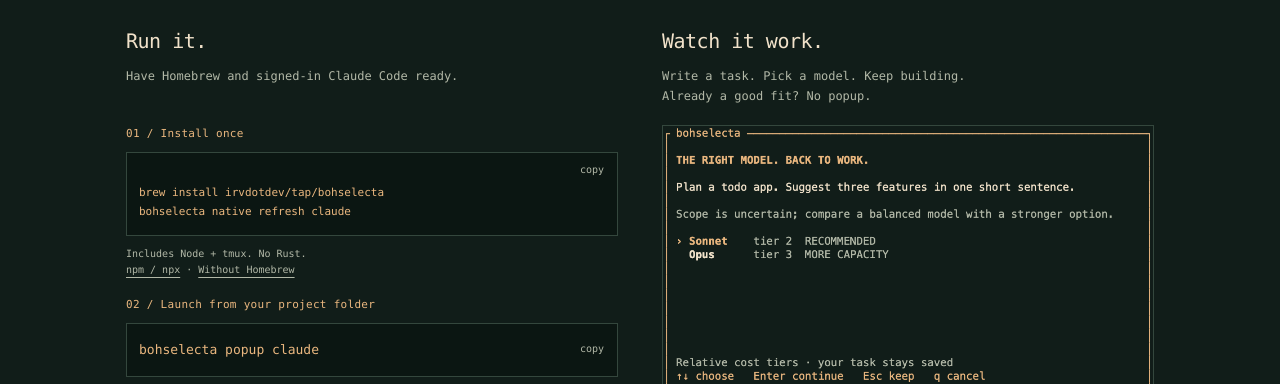
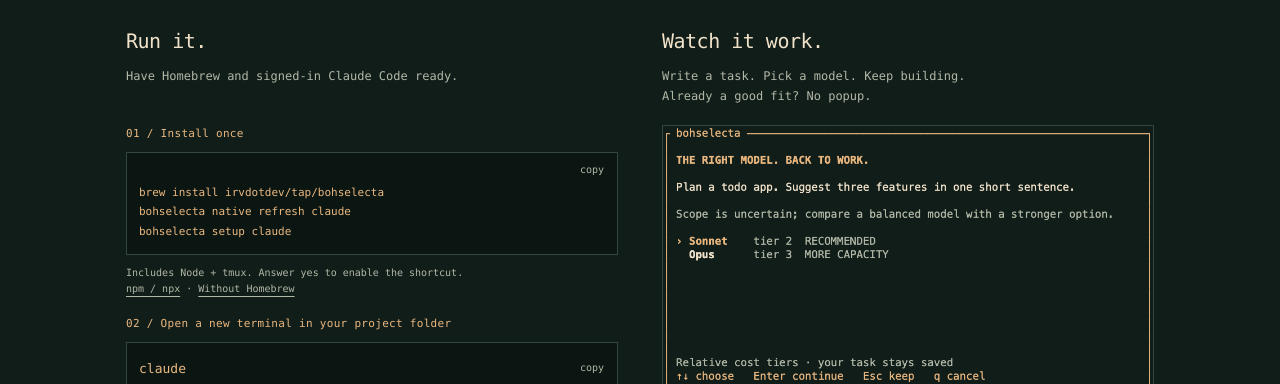
Before and after one commit to irvdotdev/bohselecta, a website: page website/index.html in a window 1280 px wide. Shown: the part 416-800 px from the top of the page. Drawn offline with Linux system fonts and the light colour scheme.

Commit message:
Show optional default Claude setup in the installation flow

```diff
--- a/website/index.html
+++ b/website/index.html
@@ -26,10 +26,12 @@
           <p class="requirements">Have Homebrew and signed-in Claude Code ready.</p>
           <h3>01 / Install once</h3>
           <div class="code-block"><pre><code>brew install irvdotdev/tap/bohselecta
-bohselecta native refresh claude</code></pre><button class="copy" type="button" aria-label="Copy installation commands">copy</button></div>
-          <p class="hint">Includes Node + tmux. No Rust.<br><a href="https://github.com/irvdotdev/bohselecta#npm--npx">npm / npx</a> · <a href="https://github.com/irvdotdev/bohselecta#direct-installer">Without Homebrew</a></p>
-          <h3>02 / Launch from your project folder</h3>
-          <div class="code-block launch"><pre><code>bohselecta popup claude</code></pre><button class="copy" type="button" aria-label="Copy launch command">copy</button></div>
+bohselecta native refresh claude
+bohselecta setup claude</code></pre><button class="copy" type="button" aria-label="Copy installation commands">copy</button></div>
+          <p class="hint">Includes Node + tmux. Answer yes to enable the shortcut.<br><a href="https://github.com/irvdotdev/bohselecta#npm--npx">npm / npx</a> · <a href="https://github.com/irvdotdev/bohselecta#direct-installer">Without Homebrew</a></p>
+          <h3>02 / Open a new terminal in your project folder</h3>
+          <div class="code-block launch"><pre><code>claude</code></pre><button class="copy" type="button" aria-label="Copy launch command">copy</button></div>
+          <p class="hint">Skipped setup? Use <code>bohselecta popup claude</code>.<br>Undo: <code>bohselecta default claude off</code>, then open a new terminal.</p>
         </section>
         <section id="how-it-works" aria-labelledby="demo-title">
           <h2 id="demo-title">Watch it work.</h2>
```
